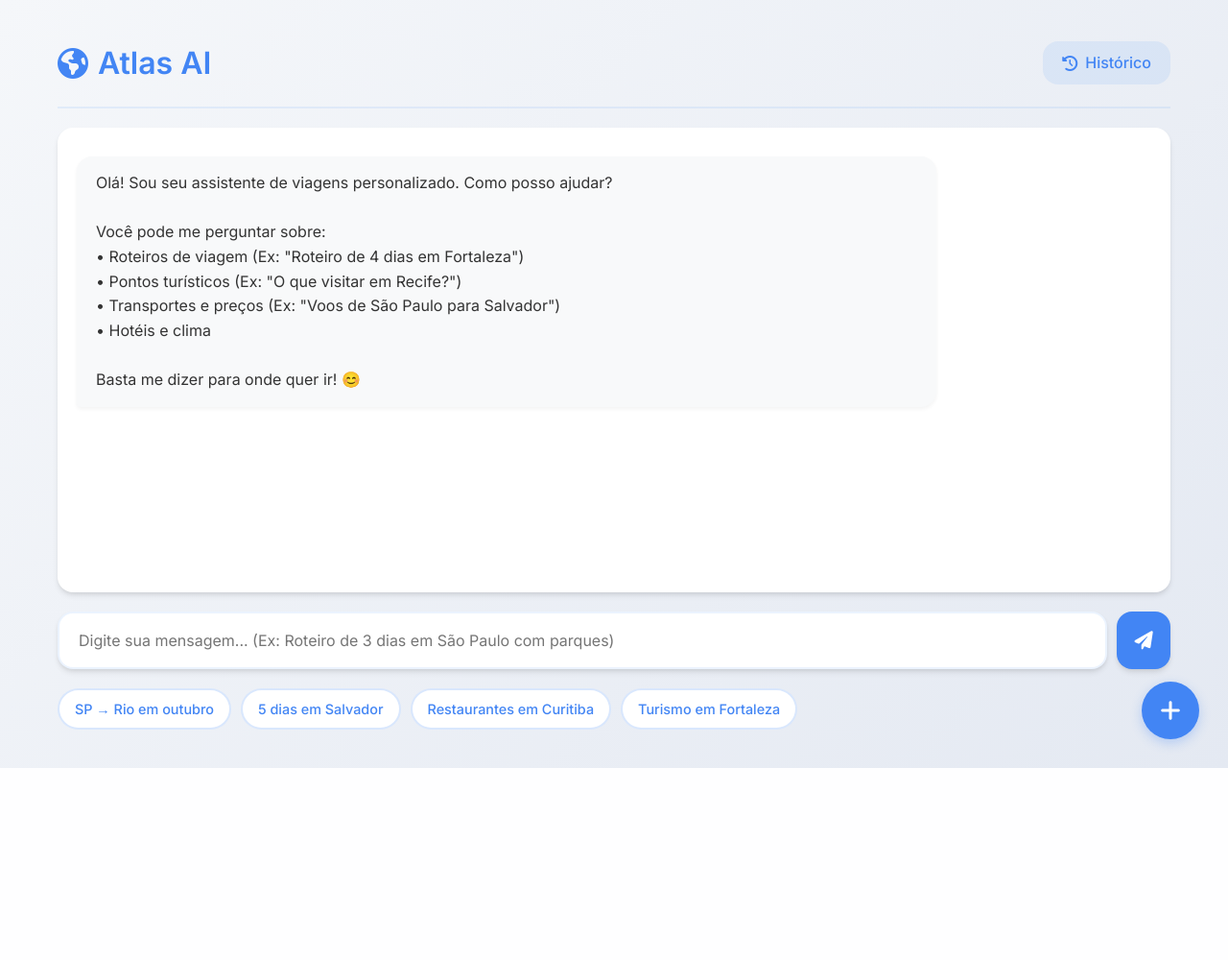
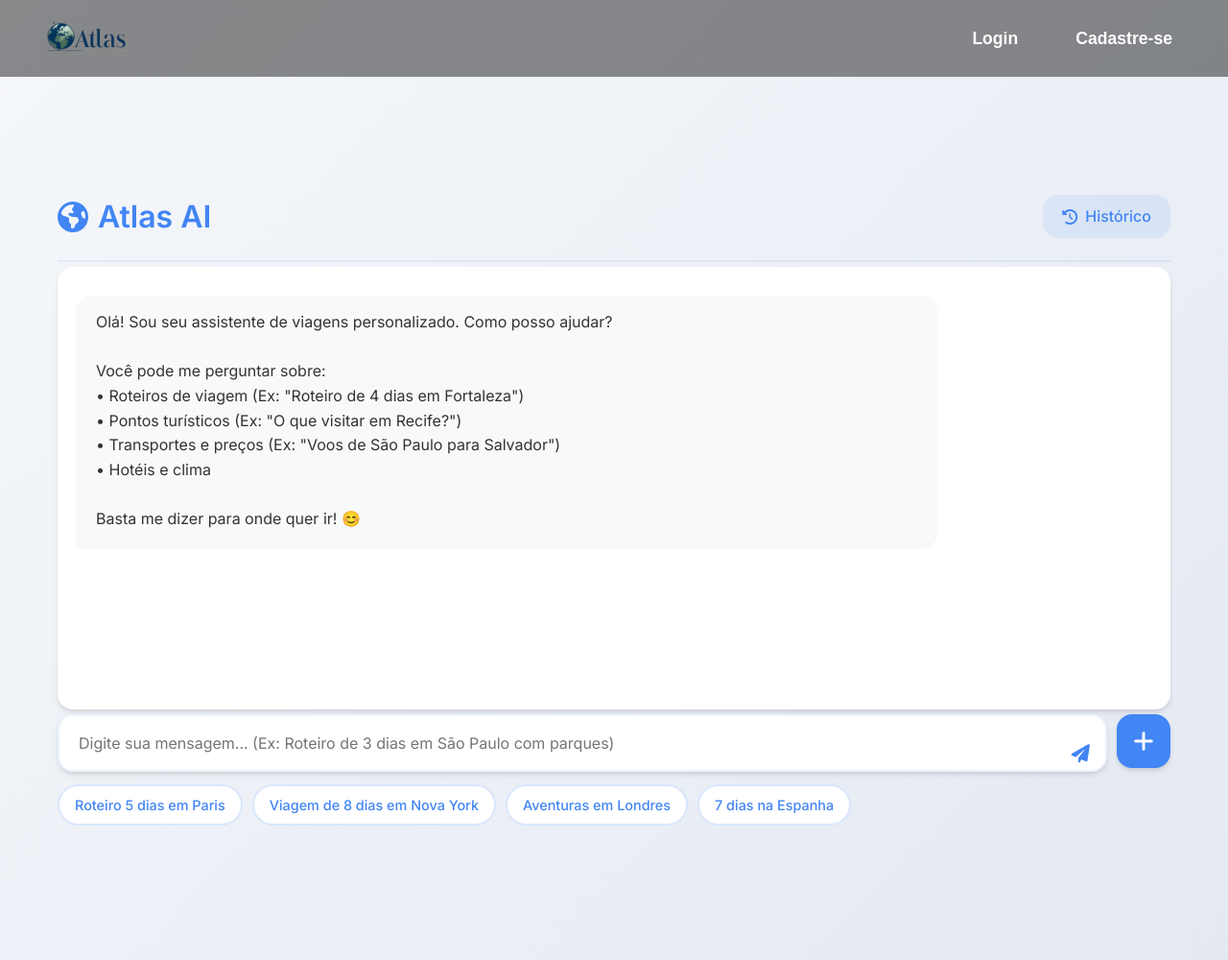
Before and after one commit to ianmello/Atlas, a Flask app: page /chat in a window 1280 px wide. Shown: the whole page at 96% size. Before the commit the page ends 800 px from the top, so only its background shows below. Run offline with Flask 3, Linux system fonts and the light colour scheme; some libraries are stand-ins or nearby versions.

Commit message:
alterações_finais

```diff
--- a/templates/chat.html
+++ b/templates/chat.html
@@ -29,6 +29,7 @@
             color: var(--text-color);
             line-height: 1.6;
             min-height: 100vh;
+            padding-bottom: 120px;
         }
 
         .container {
@@ -37,7 +38,8 @@
             padding: 20px;
             display: flex;
             flex-direction: column;
-            height: 100vh;
+            min-height: calc(100vh - 80px);
+            margin-top: 80px;
         }
 
         header {
@@ -45,7 +47,7 @@
             justify-content: space-between;
             align-items: center;
             padding: 20px 0;
-            margin-bottom: 20px;
+            margin-bottom: 5px;
             border-bottom: 2px solid rgba(66, 133, 244, 0.1);
         }
 
@@ -81,7 +83,7 @@
             background: white;
             border-radius: var(--border-radius);
             padding: 20px;
-            margin-bottom: 20px;
+            margin-bottom: 5px;
             overflow-y: auto;
             box-shadow: var(--shadow);
             position: relative;
@@ -125,14 +127,17 @@
 
         .input-container {
             position: relative;
-            margin-bottom: 20px;
+            margin-bottom: 5px;
             display: flex;
             gap: 10px;
+            align-items: flex-start;
         }
 
         #user-input {
             flex: 1;
+            width: 100%;
             padding: 16px 20px;
+            padding-right: 50px;
             border-radius: var(--border-radius);
             border: 2px solid rgba(66, 133, 244, 0.1);
             font-size: 1rem;
@@ -144,6 +149,7 @@
             line-height: 1.5;
             background: white;
             box-shadow: var(--shadow);
+            overflow: hidden;
         }
 
         #user-input:focus {
@@ -153,30 +159,33 @@
         }
 
         .send-btn {
-            background: var(--primary-color);
-            color: white;
+            position: absolute;
+            right: 10px;
+            bottom: 10px;
+            background: transparent;
+            color: var(--primary-color);
             border: none;
-            border-radius: var(--border-radius);
-            width: 56px;
             cursor: pointer;
             font-size: 1.2rem;
             transition: var(--transition);
             display: flex;
             align-items: center;
             justify-content: center;
-            box-shadow: var(--shadow);
+            padding: 8px;
+            border-radius: 50%;
+            z-index: 1;
         }
 
         .send-btn:hover {
-            background: var(--primary-dark);
-            transform: translateY(-2px);
+            background: rgba(66, 133, 244, 0.1);
+            transform: scale(1.1);
         }
 
         .suggestions {
             display: flex;
             flex-wrap: wrap;
             gap: 10px;
-            margin-bottom: 20px;
+            margin-bottom: 0;
         }
 
         .suggestion-chip {
@@ -223,29 +232,25 @@
         }
 
         .new-chat-btn {
-       position: fixed;
-       bottom: 30px;
-       right: 30px;
             background: var(--primary-color);
             color: white;
             border: none;
-       border-radius: 50%;
-       width: 60px;
-       height: 60px;
-       display: inline-flex;
+            border-radius: var(--border-radius);
+            width: 56px;
+            height: 56px;
+            cursor: pointer;
+            font-size: 1.2rem;
+            transition: var(--transition);
+            display: flex;
             align-items: center;
             justify-content: center;
-       cursor: pointer;
-       box-shadow: 0 4px 12px rgba(66, 133, 244, 0.3);
-       transition: var(--transition);
-       z-index: 1000;
-       padding: 0;
-       line-height: 0;
+            box-shadow: var(--shadow);
+            flex-shrink: 0;
         }
 
         .new-chat-btn:hover {
-            transform: scale(1.1) rotate(180deg);
             background: var(--primary-dark);
+            transform: translateY(-2px);
         }
         .new-chat-btn i {
             font-size: 24px;
@@ -255,16 +260,26 @@
         }
 
         @media (max-width: 768px) {
+            body {
+                padding-bottom: 100px;
+            }
             .container {
                 padding: 10px;
+                margin-top: 60px;
+                min-height: calc(100vh - 60px);
             }
 
             header {
                 padding: 15px 0;
+                margin-bottom: 5px;
             }
 
             h1 {
                 font-size: 1.5rem;
+            }
+
+            .chat-title {
+                font-size: 1rem;
             }
 
             .message {
@@ -281,6 +296,7 @@
 
             .suggestions {
                 gap: 8px;
+                margin-bottom: 0;
             }
 
             .suggestion-chip {
@@ -288,12 +304,78 @@
                 font-size: 0.85rem;
             }
         }
+        .navbar {
+          width: 100vw;
+          height: 80px;
+          background: rgba(0,0,0,0.45);
+          display: flex;
+          align-items: center;
+          justify-content: space-between;
+          z-index: 10;
+          padding: 0 40px;
+          box-sizing: border-box;
+        }
+        .navbar-logo img {
+          height: 100px;
+          max-height: 130px;
+          width: auto;
+          display: block;
+        }
+        .navbar-links {
+          display: flex;
+          gap: 24px;
+        }
+        .navbar-link {
+          color: #fff;
+          font-family: 'Poppins', sans-serif;
+          font-weight: 600;
+          font-size: 1.1rem;
+          text-decoration: none;
+          padding: 8px 18px;
+          border-radius: 8px;
+          transition: background 0.2s;
+        }
+        .navbar-link:hover {
+          background: rgba(255,255,255,0.12);
+        }
+        @media (max-width: 700px) {
+          .navbar { padding: 0 10px; height: 60px; }
+          .navbar-logo img { height: 50px; }
+          .navbar-link { font-size: 0.95rem; padding: 6px 10px; }
+        }
+        .chat-title {
+            color: #555;
+            font-size: 1.2rem;
+            font-weight: 500;
+            margin-top: 5px;
+            text-align: center;
+            min-height: 1.5em;
+            overflow: hidden;
+            white-space: nowrap;
+            animation: typeWriter 1s steps(40, end);
+        }
+        @keyframes typeWriter {
+            from { width: 0 }
+            to { width: 100% }
+        }
     </style>
 </head>
 <body>
+    <nav class="navbar">
+      <div class="navbar-logo">
+        <img src="{{ url_for('static', filename='atlas_logo.png') }}" alt="Atlas Logo" />
+      </div>
+      <div class="navbar-links">
+        <a href="#" class="navbar-link">Login</a>
+        <a href="#" class="navbar-link">Cadastre-se</a>
+      </div>
+    </nav>
     <div class="container">
         <header>
             <h1><i class="fas fa-globe-americas"></i> Atlas AI</h1>
+            {% if conversation %}
+            <h2 class="chat-title">{{ conversation.title }}</h2>
+            {% endif %}
             <div class="header-links">
                 <a href="/historico"><i class="fas fa-history"></i> Histórico</a>
             </div>
@@ -310,6 +392,7 @@
         </div>
 
         <div class="input-container">
+            <div style="position: relative; flex: 1;">
                 <textarea id="user-input"
                          placeholder="Digite sua mensagem... (Ex: Roteiro de 3 dias em São Paulo com parques)"
                          rows="1"
@@ -319,25 +402,25 @@
                     <i class="fas fa-paper-plane"></i>
                 </button>
             </div>
+            <button class="new-chat-btn" onclick="startNewChat()">
+                <i class="fas fa-plus"></i>
+            </button>
+        </div>
 
         <div class="suggestions">
-            <div class="suggestion-chip" onclick="useSuggestion('Quero viajar de São Paulo para o Rio de Janeiro em outubro')">
-                SP → Rio em outubro
+            <div class="suggestion-chip" onclick="useSuggestion('Quero viajar para Paris por 5 dias')">
+                Roteiro 5 dias em Paris
             </div>
-            <div class="suggestion-chip" onclick="useSuggestion('Roteiro de 5 dias em Salvador saindo de Brasília')">
-                5 dias em Salvador
+            <div class="suggestion-chip" onclick="useSuggestion('Viagem de 8 dias em Nova York')">
+                Viagem de 8 dias em Nova York
             </div>
-            <div class="suggestion-chip" onclick="useSuggestion('Dicas de restaurantes em Curitiba')">
-                Restaurantes em Curitiba
+            <div class="suggestion-chip" onclick="useSuggestion('Aventuras em Londres')">
+                Aventuras em Londres
             </div>
-            <div class="suggestion-chip" onclick="useSuggestion('Pontos turísticos em Fortaleza')">
-                Turismo em Fortaleza
+            <div class="suggestion-chip" onclick="useSuggestion('Roteiro de 7 dias na Espanha saindo de São Paulo')">
+                7 dias na Espanha
             </div>
         </div>
-
-        <button class="new-chat-btn" onclick="startNewChat()" title="Iniciar nova conversa">
-            <i class="fas fa-plus"></i>
-        </button>
     </div>
 
     <script>
@@ -377,6 +460,31 @@
             chatContainer.scrollTop = chatContainer.scrollHeight;
         }
 
+        function animateChatTitle(titleText) {
+            const titleElement = document.querySelector('.chat-title');
+            if (!titleElement) return;
+
+            titleElement.textContent = '';
+            titleElement.style.width = '0';
+            titleElement.style.overflow = 'hidden';
+            titleElement.style.whiteSpace = 'nowrap';
+
+            let i = 0;
+            const speed = 50;
+
+            function typeWriter() {
+                if (i < titleText.length) {
+                    titleElement.textContent += titleText.charAt(i);
+                    i++;
+                    setTimeout(typeWriter, speed);
+                } else {
+                    titleElement.style.width = 'auto';
+                }
+            }
+
+            typeWriter();
+        }
+
         function sendMessage() {
             const message = userInput.value.trim();
             if (message === '' || isWaitingForResponse) return;
@@ -403,6 +511,9 @@
                 hideLoading();
                 if (data.response) {
                     addMessage('bot', data.response);
+                    if (data.title) {
+                        animateChatTitle(data.title);
+                    }
                 } else if (data.error) {
                     addMessage('bot', "Desculpe, ocorreu um erro. Por favor, tente novamente.");
                 }
@@ -421,10 +532,13 @@
         function useSuggestion(text) {
             userInput.value = text;
             userInput.focus();
+            sendMessage();
         }
 
         function startNewChat() {
             chatContainer.innerHTML = '';
+            const titleElement = document.querySelector('.chat-title');
+            if(titleElement) titleElement.textContent = '';
 
             fetch('/new_chat', {
                 method: 'POST',
@@ -433,26 +547,16 @@
                 }
             }).then(() => {
                 setTimeout(() => {
-                    addMessage('bot', "Olá! Sou seu assistente de viagens personalizado. Como posso ajudar?<br><br>Você pode me perguntar sobre:<br>• Roteiros de viagem (Ex: \"Roteiro de 4 dias em Fortaleza\")<br>• Pontos turísticos (Ex: \"O que visitar em Recife?\")<br>• Transportes e preços (Ex: \"Voos de São Paulo para Salvador\")<br>• Hotéis e clima<br><br>Basta me dizer para onde quer ir! 😊");
+                    addMessage('bot', "Olá! Sou seu assistente de viagens personalizado. Como posso ajudar?<br><br>Você pode me perguntar sobre:<br>• Roteiros de viagem (Ex: \"Roteiro de 4 dias em Fortaleza\")<br>• Pontos turísticos (Ex: \"O que visitar em Recife?\")<br>• Transportes e preços (Ex: \"Voos de São Paulo para Salvador\")<br>• Informações sobre cidades, pontos históricos<br><br>Quanto mais detalhes sobre seu roteiro, mais personalizado ele ficará.<br><br> Basta me dizer para onde quer ir! 😊");
                 }, 500);
             });
-
-            // Readiciona o botão de nova conversa
-            const newChatBtn = document.createElement('button');
-            newChatBtn.className = 'new-chat-btn';
-            newChatBtn.onclick = startNewChat;
-            newChatBtn.title = 'Iniciar nova conversa';
-            newChatBtn.innerHTML = '<i class="fas fa-plus"></i>';
-            chatContainer.appendChild(newChatBtn);
         }
 
-        // Auto-resize do textarea
         userInput.addEventListener('input', function() {
             this.style.height = 'auto';
             this.style.height = (this.scrollHeight) + 'px';
         });
 
-        // Permitir enviar com Enter (Shift+Enter para nova linha)
         userInput.addEventListener('keydown', function(e) {
             if (e.key === 'Enter' && !e.shiftKey) {
                 e.preventDefault();
@@ -460,7 +564,6 @@
             }
         });
 
-        // Mensagem inicial
         window.onload = function() {
             const pendingMessage = localStorage.getItem('pendingMessage');
             if (pendingMessage) {
@@ -472,6 +575,12 @@
                     addMessage('bot', "Olá! Sou seu assistente de viagens personalizado. Como posso ajudar?<br><br>Você pode me perguntar sobre:<br>• Roteiros de viagem (Ex: \"Roteiro de 4 dias em Fortaleza\")<br>• Pontos turísticos (Ex: \"O que visitar em Recife?\")<br>• Transportes e preços (Ex: \"Voos de São Paulo para Salvador\")<br>• Hotéis e clima<br><br>Basta me dizer para onde quer ir! 😊");
                 }, 500);
             }
+            if (window.isExistingConversation && window.conversationTitle) {
+                const titleElement = document.querySelector('.chat-title');
+                if (titleElement) {
+                    titleElement.textContent = window.conversationTitle;
+                }
+            }
         }
     </script>
 </body>
```
Also changed, not shown: templates/historico.html (+32 -7 lines), instance/atlas.db, 1 other file. Lines whose indentation alone changed are shown as unchanged.
